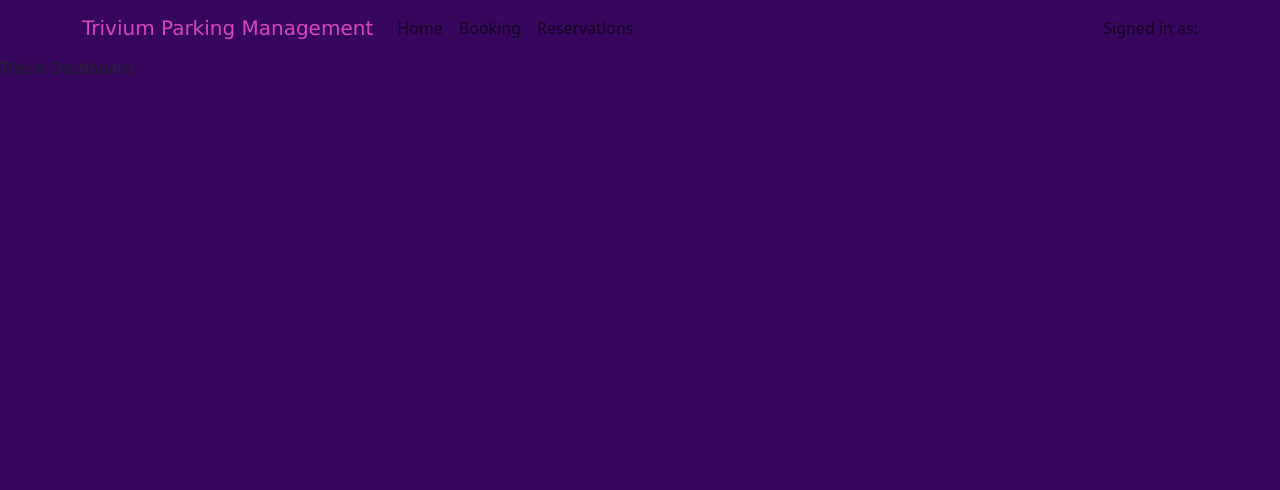
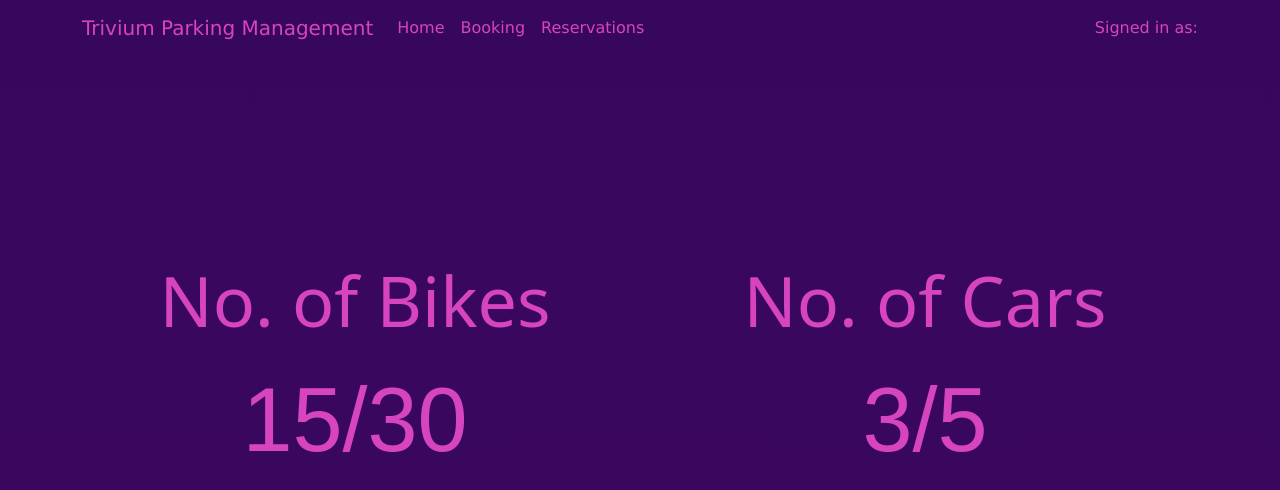
Before and after one commit to JoswinDsouza99/trivium-parking-management, a React (Create React App) app: page /dashboard in a window 1280 px wide. Shown: the top 490 px of the page. Built offline with nearby package versions, Linux system fonts and the light colour scheme.

Commit message:
Dashboard and login css

```diff
--- a/package.json
+++ b/package.json
@@ -3,6 +3,10 @@
   "version": "0.1.0",
   "private": true,
   "dependencies": {
+    "@emotion/react": "^11.11.1",
+    "@emotion/styled": "^11.11.0",
+    "@mui/icons-material": "^5.14.15",
+    "@mui/material": "^5.14.15",
     "@testing-library/jest-dom": "^5.17.0",
     "@testing-library/react": "^13.4.0",
     "@testing-library/user-event": "^13.5.0",
--- a/src/App.css
+++ b/src/App.css
@@ -42,7 +42,7 @@
 .centerForm {
   display: flex;
   align-items: center;
-  margin-top: 130px;
+  margin-top: 30%;
   align-content: flex-start;
   flex-wrap: wrap;
   flex-direction: column;
@@ -54,14 +54,14 @@
 }
 
 .mainDiv {
-  background-image: linear-gradient( bottom, #37075D, #3D075F);
+  background-image: linear-gradient(bottom, #37075D, #3D075F);
   background-image: linear-gradient(180deg, #37075D, #3D075F);
   height: 100vh;
 }
 
 .navBarText {
   color: #D644C0 !important;
-  font-family:'Lucida Sans', 'Lucida Sans Regular', 'Lucida Grande', 'Lucida Sans Unicode', Geneva, Verdana, sans-serif;
+  font-family: 'Lucida Sans', 'Lucida Sans Regular', 'Lucida Grande', 'Lucida Sans Unicode', Geneva, Verdana, sans-serif;
 }
 
 .labelText {
@@ -69,12 +69,29 @@
 }
 
 .loginImg {
-  height: 680px;
-  width: 750px;
+  height: 100%;
+  width: 50%;
   position: absolute;
   bottom: 0;
+  right: 0;
 }
 
 .loginSubmit {
   background-color: #1FA4CD !important;
 }
+
+.dashboardContainer {
+  text-align: center;
+  margin-top: 15%;
+  color: #D644C0;
+}
+
+.dashboardRow {
+  font-size: 90px;
+  font-family: fantasy;
+}
+
+.countText {
+  font-size: 70px;
+  font-family: system-ui;
+}
--- a/src/Dashboard/Dashboard.tsx
+++ b/src/Dashboard/Dashboard.tsx
@@ -1,3 +1,4 @@
+import { Col, Container, Row } from "react-bootstrap";
 import NavBar from "../NavBar/NavBar";
 
 
@@ -5,9 +6,24 @@ const Dashboard = () => {
     return (
         <>
         <NavBar />
-        <div>
-            <span>This is Dashboard</span>
-        </div>
+        <Container className="dashboardContainer">
+            <Row className="countText">
+                <Col>
+                    No. of Bikes
+                </Col>
+                <Col>
+                    No. of Cars
+                </Col>
+            </Row>
+            <Row className="dashboardRow">
+                <Col>
+                    <span>15/30</span>
+                </Col>
+                <Col>
+                    <span>3/5</span>
+                </Col>
+            </Row>
+        </Container>
         </>
     );
 }
--- a/src/NavBar/NavBar.tsx
+++ b/src/NavBar/NavBar.tsx
@@ -21,14 +21,14 @@ const NavBar = () => {
     <Container>
       <Navbar.Brand onClick={handleHome} className='navBarText'>Trivium Parking Management</Navbar.Brand>
       <Nav className="me-auto">
-      <Nav.Link onClick={handleHome}>Home</Nav.Link>
-      <Nav.Link href="#booking">Booking</Nav.Link>
-      <Nav.Link onClick={handleReservation}>Reservations</Nav.Link>
+      <Nav.Link onClick={handleHome} className='navBarText'>Home</Nav.Link>
+      <Nav.Link href="#booking" className='navBarText'>Booking</Nav.Link>
+      <Nav.Link onClick={handleReservation} className='navBarText'>Reservations</Nav.Link>
       </Nav>
       <Navbar.Toggle />
       <Navbar.Collapse className="justify-content-end">
-        <Navbar.Text>
-          Signed in as: <a href="#login">{localStorage.getItem("empID")}</a>
+        <Navbar.Text className='navBarText'>
+          Signed in as: <a href="#login" className='navBarText'>{localStorage.getItem("empID")}</a>
         </Navbar.Text>
       </Navbar.Collapse>
     </Container>
```
Also changed, not shown: src/Dialog/Dialog.tsx (added, +80 -0 lines), 1 other file (tests, documents, lock files or other folders).
